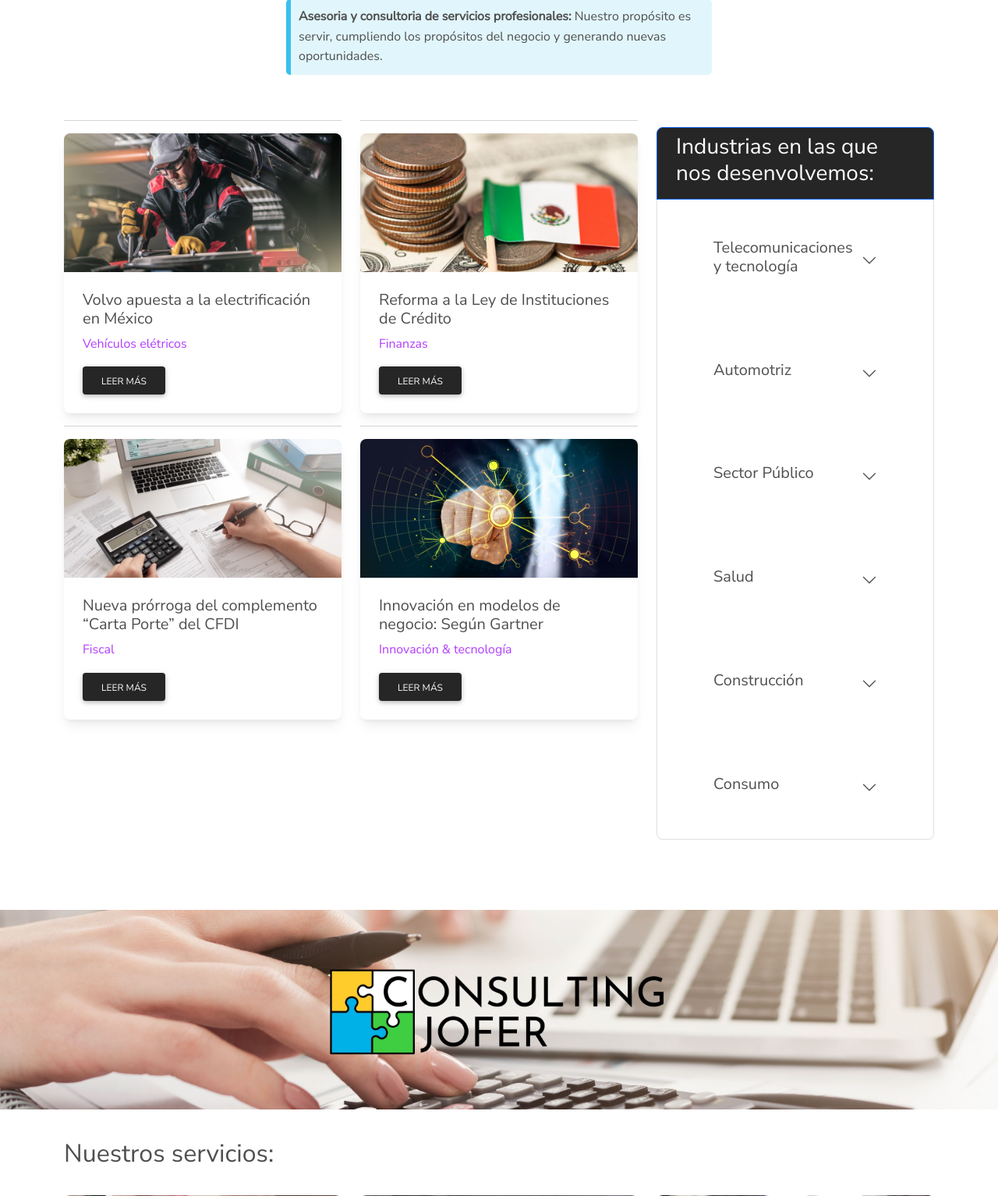
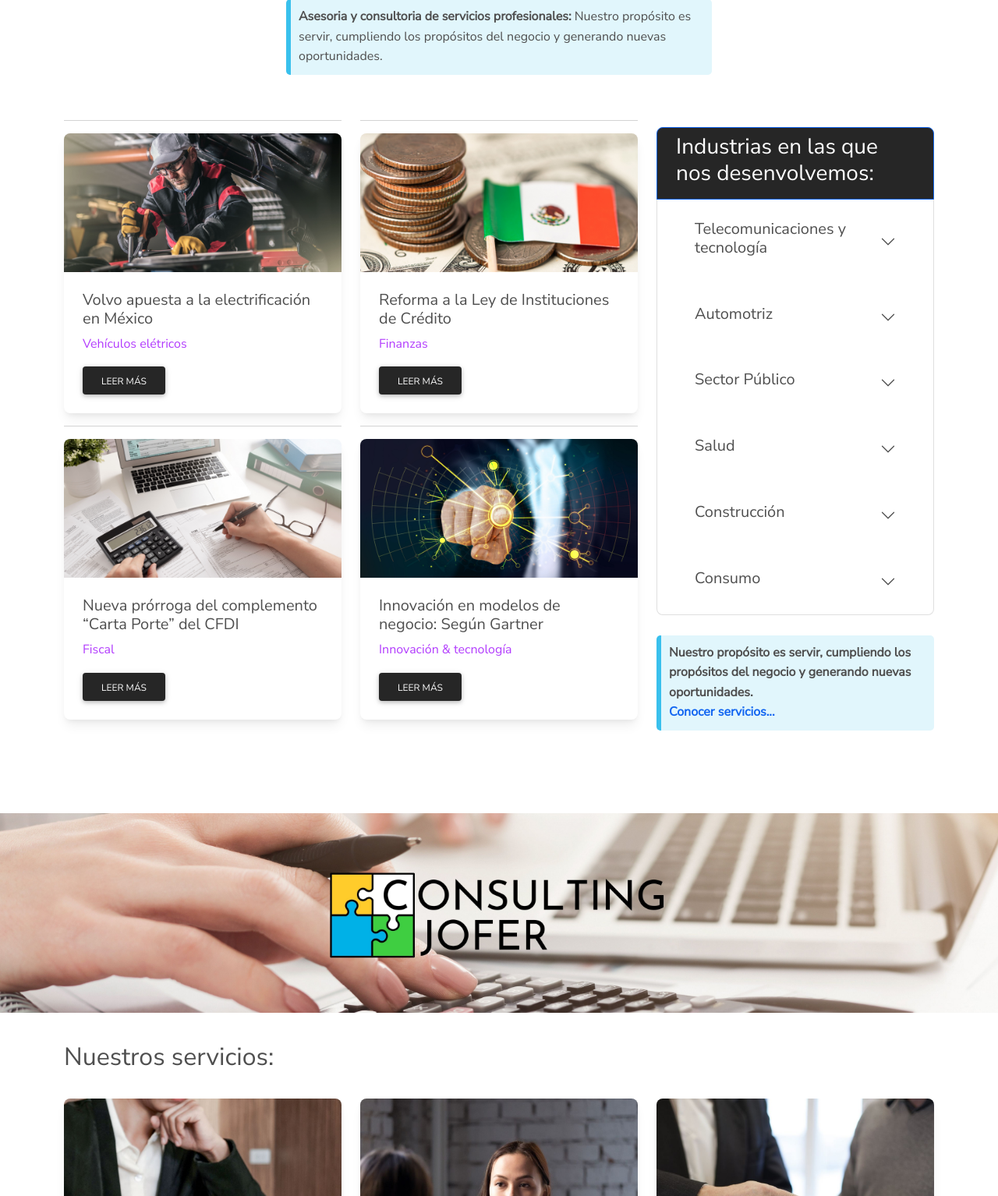
Before and after one commit to alecvipa/consultingJofer, a Node server app: page / in a window 1280 px wide. Shown: the part 855-2389 px from the top of the page at 78% size. Run offline with Node 20, Linux system fonts and the light colour scheme; some libraries are stand-ins or nearby versions.

Commit message:
finished site

```diff
--- a/views/inicio.handlebars
+++ b/views/inicio.handlebars
@@ -134,7 +134,7 @@
                             <h3>Industrias en las que nos desenvolvemos:</h3>
                         </a>
                         <a class="list-group-item ">
-                            <div class="card-body">
+                            <div>
                                 <div class="accordion accordion-flush" id="accordionFlushExample">
                                     <div class="accordion-item">
                                         <h2 class="accordion-header" id="flush-headingOne">
@@ -160,7 +160,7 @@
                             </div>
                         </a>
                         <a class="list-group-item ">
-                            <div class="card-body">
+                            <div>
                                 <div class="accordion accordion-flush" id="accordionFlushExample">
                                     <div class="accordion-item">
                                         <h2 class="accordion-header" id="flush-headingTwo">
@@ -185,7 +185,7 @@
                             </div>
                         </a>
                         <a class="list-group-item ">
-                            <div class="card-body">
+                            <div>
                                 <div class="accordion accordion-flush" id="accordionFlushExample">
                                     <div class="accordion-item">
                                         <h2 class="accordion-header" id="flush-headingThree">
@@ -217,7 +217,7 @@
                             </div>
                         </a>
                         <a class="list-group-item ">
-                            <div class="card-body">
+                            <div>
                                 <div class="accordion accordion-flush" id="accordionFlushExample">
                                     <div class="accordion-item">
                                         <h2 class="accordion-header" id="flush-headingFour">
@@ -245,7 +245,7 @@
                             </div>
                         </a>
                         <a class="list-group-item">
-                            <div class="card-body">
+                            <div>
                                 <div class="accordion accordion-flush" id="accordionFlushExample">
                                     <div class="accordion-item">
                                         <h2 class="accordion-header" id="flush-headingFive">
@@ -274,7 +274,7 @@
                             </div>
                         </a>
                         <a class="list-group-item ">
-                            <div class="card-body">
+                            <div>
                                 <div class="accordion accordion-flush" id="accordionFlushExample">
                                     <div class="accordion-item">
                                         <h2 class="accordion-header" id="flush-headingSix">
@@ -303,7 +303,13 @@
                             </div>
                         </a>
 
-                    </div>
+                    </div> <br>
+                    <p class="note note-info">
+                        <strong>Nuestro propósito es servir, cumpliendo los propósitos del negocio y generando nuevas
+                            oportunidades. <br>
+                            <a href="#servicios">Conocer servicios...</a>
+
+                    </p>
                 </div>
             </div>
         </div>
@@ -461,8 +467,9 @@
                                     <form action="/ajax/email" method="POST" onsubmit="return submitEmailForm(this);">
                                         <div class="d-md-flex flex-row">
                                             <div class="form-outline flex-fill me-1 mb-4 mb-md-0"> <input type="email"
-                                                    id="formControlEmail0" class="form-control form-control-lg formInput"
-                                                    name="email" required> <label class="form-label" for="formControlEmail0"
+                                                    id="formControlEmail0"
+                                                    class="form-control form-control-lg formInput" name="email"
+                                                    required> <label class="form-label" for="formControlEmail0"
                                                     style="margin-left: 0px;">Escribe tu correo electrónico</label>
                                                 <div class="form-notch">
                                                     <div class="form-notch-leading" style="width: 9px;"></div>
```
